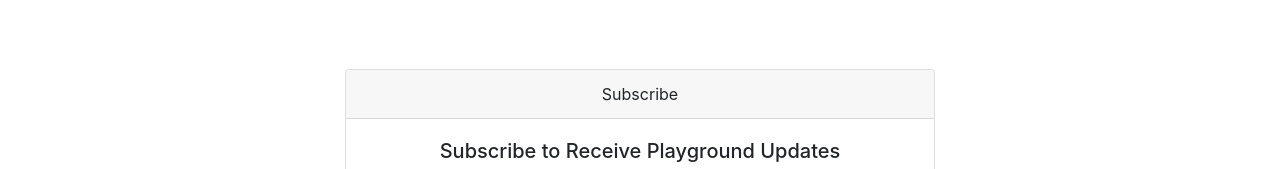
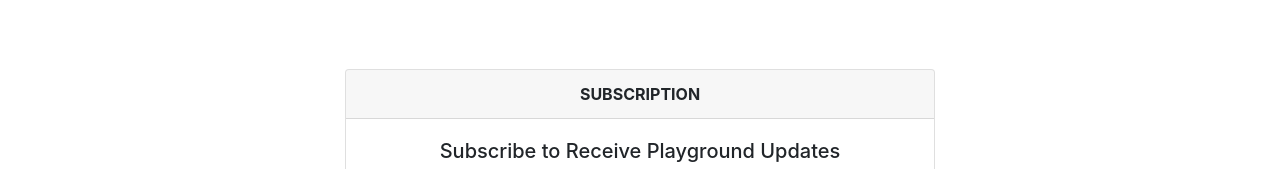
Before and after one commit to Sayed88/ScholarsPlaygroundWeb, a React (Create React App) app: page / in a window 1280 px wide. Shown: the part 1031-1200 px from the top of the page. Built offline with nearby package versions, Linux system fonts and the light colour scheme.

Commit message:
subscribe

```diff
--- a/src/Components/LoggedinPageComponents/BrowseView.js
+++ b/src/Components/LoggedinPageComponents/BrowseView.js
@@ -19,7 +19,7 @@ function BrowseView() {
                 </Link>
             </div>
 
-            <h1>Browse View page</h1>
+            <h1>Browse View page ___ Welcome Back Scholar</h1>
             <div className="user">
                 <UserLogin />
             </div>
--- a/src/Components/LoggedinPageComponents/LoggedinView.js
+++ b/src/Components/LoggedinPageComponents/LoggedinView.js
@@ -13,7 +13,7 @@ function LoggedinView() {
     return (
         <div className="loggedinView">
 
-            <h1>Logged in View Mode ___ Welcom Back Sholar</h1>
+            <h1>Logged in View Mode</h1>
 
             <div>
                 <UserLogin />
--- a/src/Components/LoggedinPageComponents/Sidebar.js
+++ b/src/Components/LoggedinPageComponents/Sidebar.js
@@ -1,4 +1,3 @@
-
 import React from 'react';
 import './Sidebar.css';
 import { Link } from 'react-router-dom';
--- a/src/Components/Subscribe.js
+++ b/src/Components/Subscribe.js
@@ -6,7 +6,7 @@ function Subscribe() {
     return (
         <div className="col-md-6 col-sm-12 mx-auto">
             <Card className="text-center">
-                <Card.Header>Subscribe</Card.Header>
+                <Card.Header><b>SUBSCRIPTION </b></Card.Header>
                 <Card.Body>
                     <Card.Title>Subscribe to Receive Playground Updates</Card.Title>
                     <Form>
```
Also changed, not shown: 1 other file (tests, documents, lock files or other folders).
